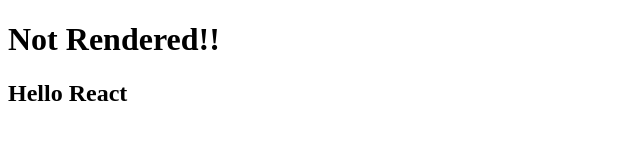
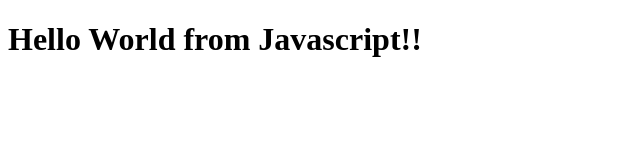
Before and after one commit to Prachi24599/namaste-react, a website: page index.html in a window 1280 px wide. Shown: the whole page, without its empty margins (0-640 px from the left). Drawn offline with Linux system fonts and the light colour scheme.

Commit message:
Hello World using Javascript

```diff
--- a/index.html
+++ b/index.html
@@ -7,11 +7,15 @@
   <title>Namaste React</title>
 </head>
 <body>
-  <div id="root">
-    <h1>Not Rendered!!</h1>
-    <h2>Hello React</h2>
-  </div>
+  <div id="root"></div>
+  <script>
+    const heading = document.createElement("h1");
+    heading.innerHTML = "Hello World from Javascript!!";
 
-  <script type="module" src="./App.js"></script>
+    const root = document.getElementById("root");
+    root.appendChild(heading);
+
+  </script>
+  <!-- <script type="module" src="./App.js"></script> -->
 </body>
 </html>
```
